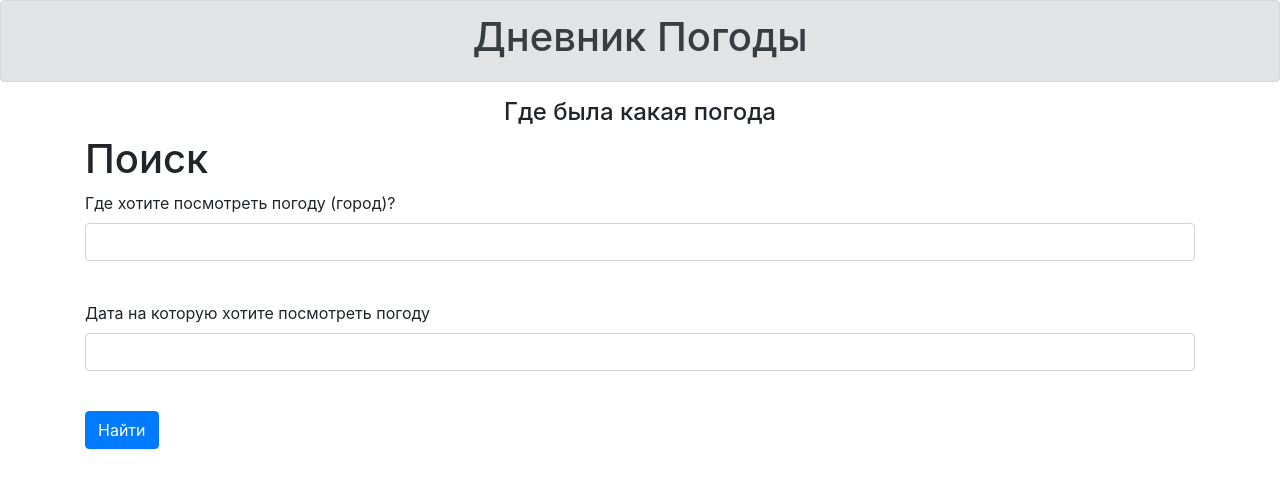
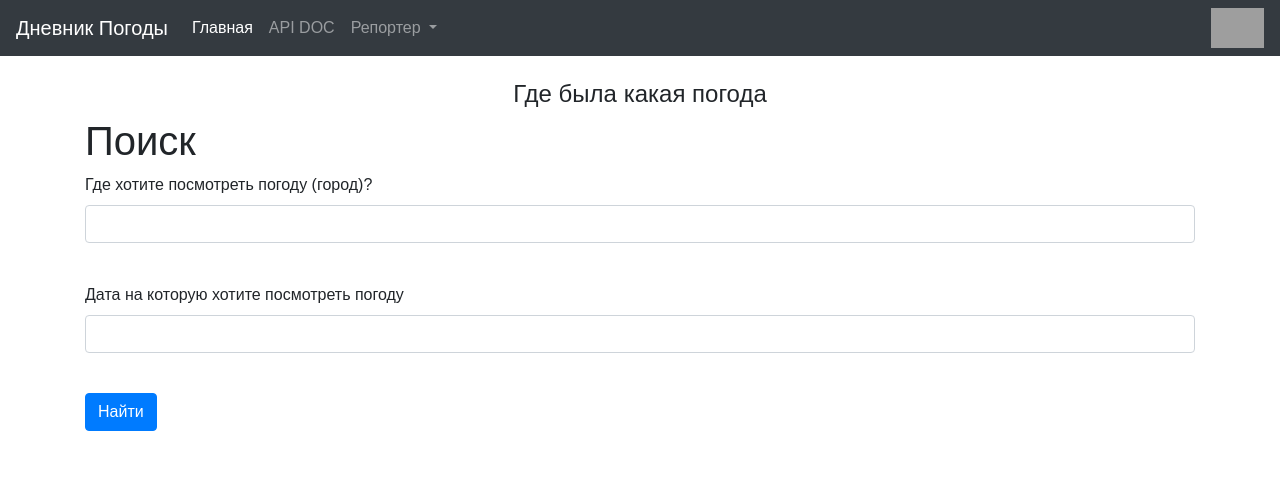
Before and after one commit to Maxim2k7/WebServer-API-Project, a Flask app: page / in a window 1280 px wide. Shown: the top 488 px of the page. Run offline with Flask 3, Linux system fonts and the light colour scheme; some libraries are stand-ins or nearby versions; grey boxes are pictures that could not be loaded.

Commit message:
new header

```diff
--- /dev/null
+++ b/css/style.css
@@ -0,0 +1,48 @@
+* {box-sizing: border-box;}
+
+body {
+  margin: 0;
+  font-family: Arial, sans-serif;
+}
+
+header {
+  display: flex;
+  flex-direction: row;
+  justify-content: space-between;
+  flex-wrap: wrap;
+  background-color: #FFEB3B;
+  padding: 20px 10px;
+}
+
+.wrap-logo {
+  display: flex;
+  align-items: center;
+
+}
+
+header a {
+  color: #212121;
+  padding: 12px;
+  text-decoration: none;
+  font-size: 18px;
+  border-radius: 4px;
+}
+
+header a.logo {
+  font-size: 25px;
+  font-weight: bold;
+}
+
+header a:hover {
+  background-color: #FBC02D;
+  color: #212121;
+}
+
+header a.active {
+  background-color: #FBC02D;
+}
+
+nav {
+  display: flex;
+  align-items: center;
+  }
--- a/templates/base.html
+++ b/templates/base.html
@@ -3,17 +3,65 @@
 <head>
     <meta charset="UTF-8">
     <meta name="viewport" content="width=device-width, initial-scale=1, shrink-to-fit=no">
-    <link rel="stylesheet"
-          href="https://stackpath.bootstrapcdn.com/bootstrap/4.4.1/css/bootstrap.min.css"
-          integrity="sha384-Vkoo8x4CGsO3+Hhxv8T/Q5PaXtkKtu6ug5TOeNV6gBiFeWPGFN9MuhOf23Q9Ifjh"
-          crossorigin="anonymous">
-        <title>{{ title }}</title>
+    <!--    <link rel="stylesheet"-->
+    <!--          href="https://stackpath.bootstrapcdn.com/bootstrap/4.4.1/css/bootstrap.min.css"-->
+    <!--          integrity="sha384-Vkoo8x4CGsO3+Hhxv8T/Q5PaXtkKtu6ug5TOeNV6gBiFeWPGFN9MuhOf23Q9Ifjh"-->
+    <!--          crossorigin="anonymous">-->
+    <!--    <script src="//ajax.googleapis.com/ajax/libs/jquery/1.11.0/jquery.min.js"></script>-->
+    <!--<script src="//netdna.bootstrapcdn.com/bootstrap/4.4.1/js/bootstrap.min.js"></script>-->
+    <!--<link rel="stylesheet" type="text/css" href="//netdna.bootstrapcdn.com/bootstrap/3.1.1/css/bootstrap.min.css">-->
+    <link rel="stylesheet" href="https://cdn.jsdelivr.net/npm/bootstrap@4.1.3/dist/css/bootstrap.min.css"
+          integrity="sha384-MCw98/SFnGE8fJT3GXwEOngsV7Zt27NXFoaoApmYm81iuXoPkFOJwJ8ERdknLPMO" crossorigin="anonymous">
+    <script src="https://code.jquery.com/jquery-3.3.1.slim.min.js"
+            integrity="sha384-q8i/X+965DzO0rT7abK41JStQIAqVgRVzpbzo5smXKp4YfRvH+8abtTE1Pi6jizo"
+            crossorigin="anonymous"></script>
+    <script src="https://cdn.jsdelivr.net/npm/popper.js@1.14.3/dist/umd/popper.min.js"
+            integrity="sha384-ZMP7rVo3mIykV+2+9J3UJ46jBk0WLaUAdn689aCwoqbBJiSnjAK/l8WvCWPIPm49"
+            crossorigin="anonymous"></script>
+    <script src="https://cdn.jsdelivr.net/npm/bootstrap@4.1.3/dist/js/bootstrap.min.js"
+            integrity="sha384-ChfqqxuZUCnJSK3+MXmPNIyE6ZbWh2IMqE241rYiqJxyMiZ6OW/JmZQ5stwEULTy"
+            crossorigin="anonymous"></script>
+    <link rel="stylesheet" type="text/css" href="css\style.css">
+    <title>{{ title }}</title>
 </head>
 <body>
-    <div class="alert alert-secondary" role="alert">
-        <h1 align="center">Дневник Погоды</h1>
+<!--    <div class="alert alert-secondary" role="alert" style="display: flex; flex-direction: row">-->
+<!--        <h1 align="center" style="margin-left: auto;-->
+<!--    margin-right: auto">Дневник Погоды</h1>-->
+<!--        <h3 align="right">Регистрация</h3>-->
+<!--    </div>-->
+<nav class="navbar navbar-expand-lg navbar-dark bg-dark">
+    <a class="navbar-brand" href="#">Дневник Погоды</a>
+    <button class="navbar-toggler" type="button" data-toggle="collapse" data-target="#navbarSupportedContent"
+            aria-controls="navbarSupportedContent" aria-expanded="false" aria-label="Toggle navigation">
+        <span class="navbar-toggler-icon"></span>
+    </button>
+
+    <div class="collapse navbar-collapse" id="navbarSupportedContent">
+        <ul class="navbar-nav mr-auto">
+            <li class="nav-item active">
+                <a class="nav-link" href="/">Главная <span class="sr-only">(current)</span></a>
+            </li>
+            <li class="nav-item">
+                <a class="nav-link" href="#">API DOC</a>
+            </li>
+            <li class="nav-item dropdown">
+                <a class="nav-link dropdown-toggle" href="#" id="navbarDropdown" role="button" data-toggle="dropdown"
+                   aria-haspopup="true" aria-expanded="false">
+                    Репортер
+                </a>
+                <div class="dropdown-menu" aria-labelledby="navbarDropdown">
+                    <a class="dropdown-item" href="#">Вход</a>
+                    <div class="dropdown-divider"></div>
+                    <a class="dropdown-item" href="#">Регистрация</a>
+                </div>
+            </li>
+        </ul>
+        <img src="https://cdn-icons-png.flaticon.com/512/1214/1214753.png" height="40em">
     </div>
-        <h4 align="center">Где была какая погода</h4>
+</nav>
+</br>
+<h4 align="center">Где была какая погода</h4>
 </body>
 <!-- Begin page content -->
 <main role="main" class="container">
--- /dev/null
+++ b/templates/reporter.html
@@ -0,0 +1,5 @@
+{% extends "base.html" %}
+
+{% block content %}
+<h1 style="align: center">Здравствуйте, {{ current_user.name }}!</h1>
+{% endblock %}
```
